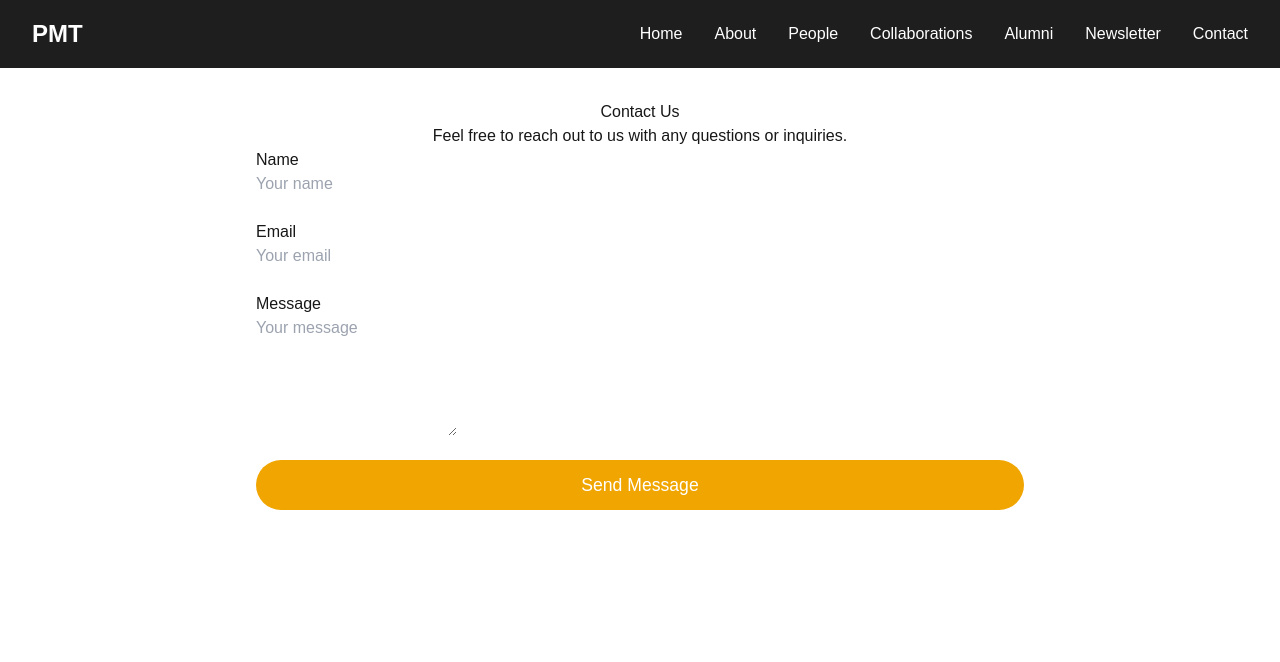
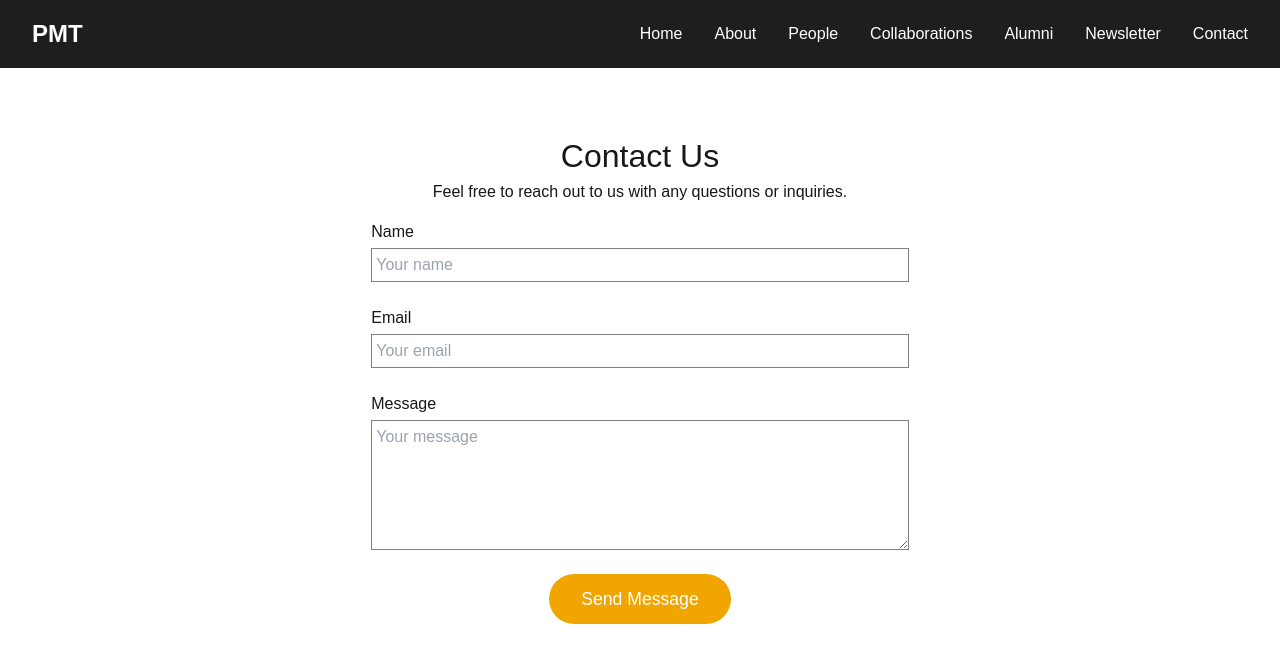
Before and after one commit to ArslanKamchybekov/pmt-website, a Next.js app: page /contact in a window 1280 px wide. Shown: the top 662 px of the page. Built offline with nearby package versions, Linux system fonts and the light colour scheme.

Commit message:
adjusted the css for Contact page

```diff
--- a/src/app/contact/page.js
+++ b/src/app/contact/page.js
@@ -27,7 +27,7 @@ export default function Contact() {
     <div>
       <Navbar />
       <div className={styles.contactSection}>
-        <h1>Contact Us</h1>
+        <h1 className={styles.title}>Contact Us</h1>
         <p>Feel free to reach out to us with any questions or inquiries.</p>
 
         {/* Form Section */}
--- a/src/app/styles/Contact.module.css
+++ b/src/app/styles/Contact.module.css
@@ -1,20 +1,44 @@
 .contactSection {
-    padding: 2rem 1rem;
+    padding: 2em 1em;
     max-width: 800px;
-    margin: 0 auto;
+    margin: 2em auto 0 auto;
     text-align: center;
   }
 
   .contactForm {
     display: flex;
     flex-direction: column;
+    align-items: center;
     gap: 1.5rem;
+    margin: 1em 0 0 0;
+    /*border: solid pink;*/
+  }
+
+  .title {
+    font-size: 2rem;
   }
 
   .formGroup {
     display: flex;
     flex-direction: column;
     align-items: flex-start;
+    width: 70%;
+  }
+
+
+  .formGroup textarea {
+      width: 100%;
+      border: solid grey 1px;
+      margin: 0.25em 0 0 0;
+      padding: 0.25em;
+
+  }
+
+  .formGroup input {
+      width: 100%;
+      border: solid grey 1px;
+      margin: 0.25em 0 0 0;
+      padding: 0.25em;
   }
 
   .submitButton {
```
